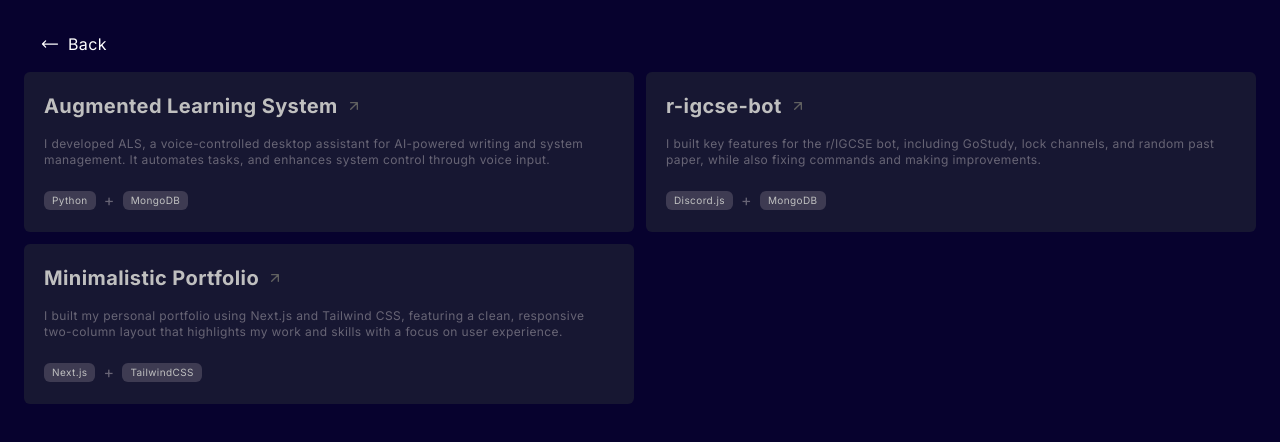
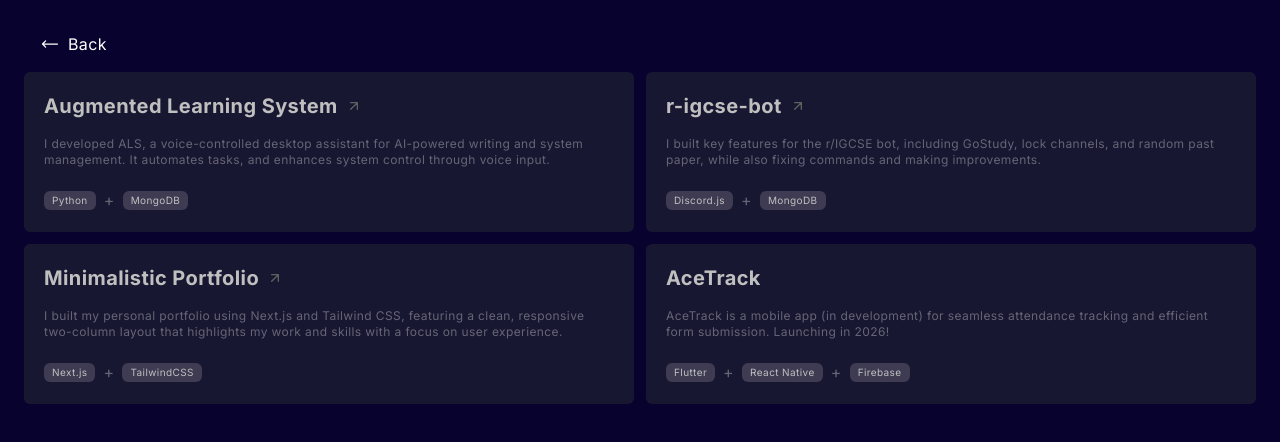
Before and after one commit to Juzcallmekaushik/kaushikreddy.me, a Next.js app: page /projects in a window 1280 px wide. Shown: the top 442 px of the page. Built offline with nearby package versions, Linux system fonts and the light colour scheme.

Commit message:
Addition of AceTrack onto Portfolio

```diff
--- a/components/projects/project-item.jsx
+++ b/components/projects/project-item.jsx
@@ -6,14 +6,15 @@ function ProjectItem(props) {
     const { name, description, href, libs } = props;
     return (
         <a
-            href={href}
-            target="_blank"
-            rel="noopener noreferrer"
+            href={href || undefined}
+            target={href ? "_blank" : undefined}
+            rel={href ? "noopener noreferrer" : undefined}
             className="group flex flex-col p-5 transition-all bg-surface-200 hover:scale-[1.03] brightness-75 hover:brightness-100 hover:z-10 rounded-md"
         >
             <div className="text-surface-100 flex flex-row items-center justify-between mb-0"></div>
             <div className="flex items-center gap-2 mb-4">
                 <h1 className="text-xl subpixel-antialiased">{name}</h1>
+                {href && (
                     <svg
                         xmlns="http://www.w3.org/2000/svg"
                         viewBox="0 0 24 24"
@@ -26,6 +27,7 @@ function ProjectItem(props) {
                     >
                         <path d="M7 17L17 7M7 7h10v10" />
                     </svg>
+                )}
             </div>
             <div className="text-surface-600 text-xs mb-5">{description}</div>
             <div className="flex flex-wrap items-center gap-x-2 gap-y-2 max-w-[500px]">
--- a/public/translations/en.json
+++ b/public/translations/en.json
@@ -74,22 +74,25 @@
                 "name": "Augmented Learning System",
                 "framework": [{"name": "Python"}, { "name": "MongoDB"}],
                 "description": "I developed ALS, a voice-controlled desktop assistant for AI-powered writing and system management. It automates tasks, and enhances system control through voice input.",
-                "href": "https://github.com/Juzcallmekaushik/Augmented-Learning-System",
-                "stars": "1"
+                "href": "https://github.com/Juzcallmekaushik/Augmented-Learning-System"
             },
             {
                 "name": "r-igcse-bot",
                 "framework": [{ "name": "Discord.js" }, { "name": "MongoDB" }],
                 "description": "I built key features for the r/IGCSE bot, including GoStudy, lock channels, and random past paper, while also fixing commands and making improvements.",
-                "href": "https://github.com/Sachin-dot-py/r-igcse-bot",
-                "stars": "4"
+                "href": "https://github.com/Sachin-dot-py/r-igcse-bot"
             },
             {
                 "name": "Minimalistic Portfolio",
                 "framework": [{ "name": "Next.js" }, { "name": "TailwindCSS" }],
                 "description": "I built my personal portfolio using Next.js and Tailwind CSS, featuring a clean, responsive two-column layout that highlights my work and skills with a focus on user experience.",
-                "href": "https://github.com/Juzcallmekaushik/kaushikreddy.me/",
-                "stars": "0"
+                "href": "https://github.com/Juzcallmekaushik/kaushikreddy.me/"
+            },
+            {
+                "name": "AceTrack",
+                "framework": [{ "name": "Flutter" }, { "name": "React Native" },{ "name": "Firebase" }],
+                "description": "AceTrack is a mobile app (in development) for seamless attendance tracking and efficient form submission. Launching in 2026!",
+                "href": ""
             }
         ],
         "designs": [
```
Lines whose indentation alone changed are shown as unchanged.
